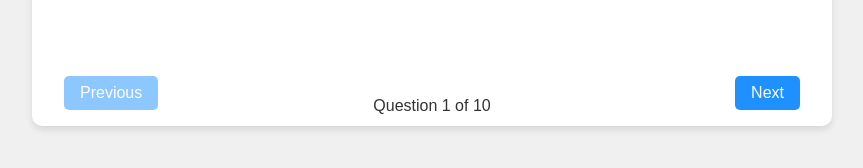
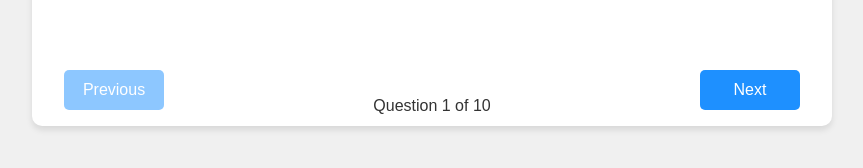
Before and after one commit to Sarobii/disney-trivia-app, a React (Vite) app: page / in a window 1280 px wide. Shown: the part 612-780 px from the top of the page, without its empty margins (208-1071 px from the left). Built offline with nearby package versions, Linux system fonts and the light colour scheme.

Commit message:
Fixed Nav buttons

```diff
--- a/src/App.css
+++ b/src/App.css
@@ -209,6 +209,7 @@ h2 {
   background-color: var(--secondary-color);
 }
 
+
 .navigation {
   position: absolute;
   bottom: 1rem;
@@ -227,6 +228,23 @@ h2 {
   cursor: pointer;
   border-radius: 5px;
   transition: background-color 0.3s;
+  position: relative;
+  width: 100px;  /* Increased width for larger clickable area */
+  height: 40px;  /* Increased height for larger clickable area */
+}
+
+.navigation button::before {
+  content: '';
+  position: absolute;
+  top: -10px;
+  left: -10px;
+  right: -10px;
+  bottom: -10px;
+}
+
+.navigation button span {
+  position: relative;
+  z-index: 5;
 }
 
 .navigation button:hover:not(:disabled) {
--- a/src/App.jsx
+++ b/src/App.jsx
@@ -2,7 +2,7 @@ import { useState, useEffect } from "react";
 import "./App.css";
 import Question from "../Components/Questions.jsx";
 import questions from "../Components/disney-trivia-questions.jsx";
-import Confetti from 'react-confetti';
+import Confetti from "react-confetti";
 
 const categories = ["Mix", "Characters", "Movies", "Settings", "Songs"];
 const QUIZ_LENGTH = 10;
@@ -33,7 +33,6 @@ export default function App() {
   const [answeredQuestions, setAnsweredQuestions] = useState({}); // Previously answered questions
   const [quizCompleted, setQuizCompleted] = useState(false); // Quiz completion status
 
-
   // Generate questions for the current category when the component mounts
   useEffect(() => {
     generateQuestions();
@@ -46,7 +45,9 @@ export default function App() {
       if (category === "Mix") {
         acc[category] = shuffledQuestions.slice(0, QUIZ_LENGTH); // Get QUIZ_LENGTH questions for mix category
       } else {
-        const filteredQuestions = shuffledQuestions.filter(q => q.category === category); // Filter questions by category
+        const filteredQuestions = shuffledQuestions.filter(
+          (q) => q.category === category
+        ); // Filter questions by category
         acc[category] = filteredQuestions.slice(0, QUIZ_LENGTH); // Get QUIZ_LENGTH questions for other categories
       }
       return acc;
@@ -56,17 +57,21 @@ export default function App() {
 
   // Handle answer selection
   const handleAnswer = (isCorrect, selectedAnswerIndex) => {
-    if (!(currentQuestionIndex in answeredQuestions)) { // If question not already answered
+    if (!(currentQuestionIndex in answeredQuestions)) {
+      // If question not already answered
       setAttemptedQuestions((prev) => prev + 1); // Increment attempted questions count
-      if (isCorrect) { // If answer is correct
+      if (isCorrect) {
+        // If answer is correct
         setScore((prevScore) => prevScore + 1); // Increment score
       }
-      setAnsweredQuestions((prev) => ({ // Update answered questions state
+      setAnsweredQuestions((prev) => ({
+        // Update answered questions state
         ...prev,
         [currentQuestionIndex]: { isCorrect, selectedAnswerIndex },
       }));
 
-      if (Object.keys(answeredQuestions).length + 1 === QUIZ_LENGTH) { // If all questions answered
+      if (Object.keys(answeredQuestions).length + 1 === QUIZ_LENGTH) {
+        // If all questions answered
         setQuizCompleted(true); // Set quiz completion status
       }
     }
@@ -91,7 +96,8 @@ export default function App() {
   };
 
   // Get current question and answer
-  const currentQuestion = categoryQuestions[selectedCategory]?.[currentQuestionIndex];
+  const currentQuestion =
+    categoryQuestions[selectedCategory]?.[currentQuestionIndex];
   const currentAnswer = answeredQuestions[currentQuestionIndex];
 
   // Render the quiz component
@@ -136,15 +142,20 @@ export default function App() {
             <p className="final-score">
               Your final score: {score} out of {QUIZ_LENGTH}
             </p>
-            <button onClick={resetQuiz}>Start New Quiz</button> {/* Button to start new quiz */}
+            <button onClick={resetQuiz}>Start New Quiz</button>{" "}
+            {/* Button to start new quiz */}
           </div>
         ) : currentQuestion ? (
           <>
             {/* Current question */}
             <div className="question-header">
-              <div className="score-info">Score: {score}</div> {/* Current score */}
+              <div className="score-info">Score: {score}</div>{" "}
+              {/* Current score */}
               <h2>{currentQuestion.question}</h2> {/* Current question */}
-              <div className="attempted-info">Attempted: {attemptedQuestions}</div> {/* Number of questions attempted */}
+              <div className="attempted-info">
+                Attempted: {attemptedQuestions}
+              </div>{" "}
+              {/* Number of questions attempted */}
             </div>
             {/* Current question and answer */}
             <Question
@@ -154,29 +165,31 @@ export default function App() {
               isAnswered={currentAnswer !== undefined}
               selectedAnswerIndex={currentAnswer?.selectedAnswerIndex}
             />
+            {/* Progress indicator */}
+            <div className="progress">
+              Question {currentQuestionIndex + 1} of {QUIZ_LENGTH}
+            </div>
             {/* Navigation buttons */}
             <div className="navigation">
               <button
+                className="nav-button"
                 onClick={() => moveQuestion(-1)}
                 disabled={currentQuestionIndex === 0}
               >
-                Previous
+                <span className="button-text">Previous</span>
               </button>
               <button
+                className="nav-button"
                 onClick={() => moveQuestion(1)}
                 disabled={currentQuestionIndex === QUIZ_LENGTH - 1}
               >
-                Next
+                <span className="button-text">Next</span>
               </button>
             </div>
           </>
         ) : (
           <div>Loading questions...</div>
         )}
-        {/* Progress indicator */}
-        <div className="progress">
-          Question {currentQuestionIndex + 1} of {QUIZ_LENGTH}
-        </div>
       </div>
     </div>
   );
```
